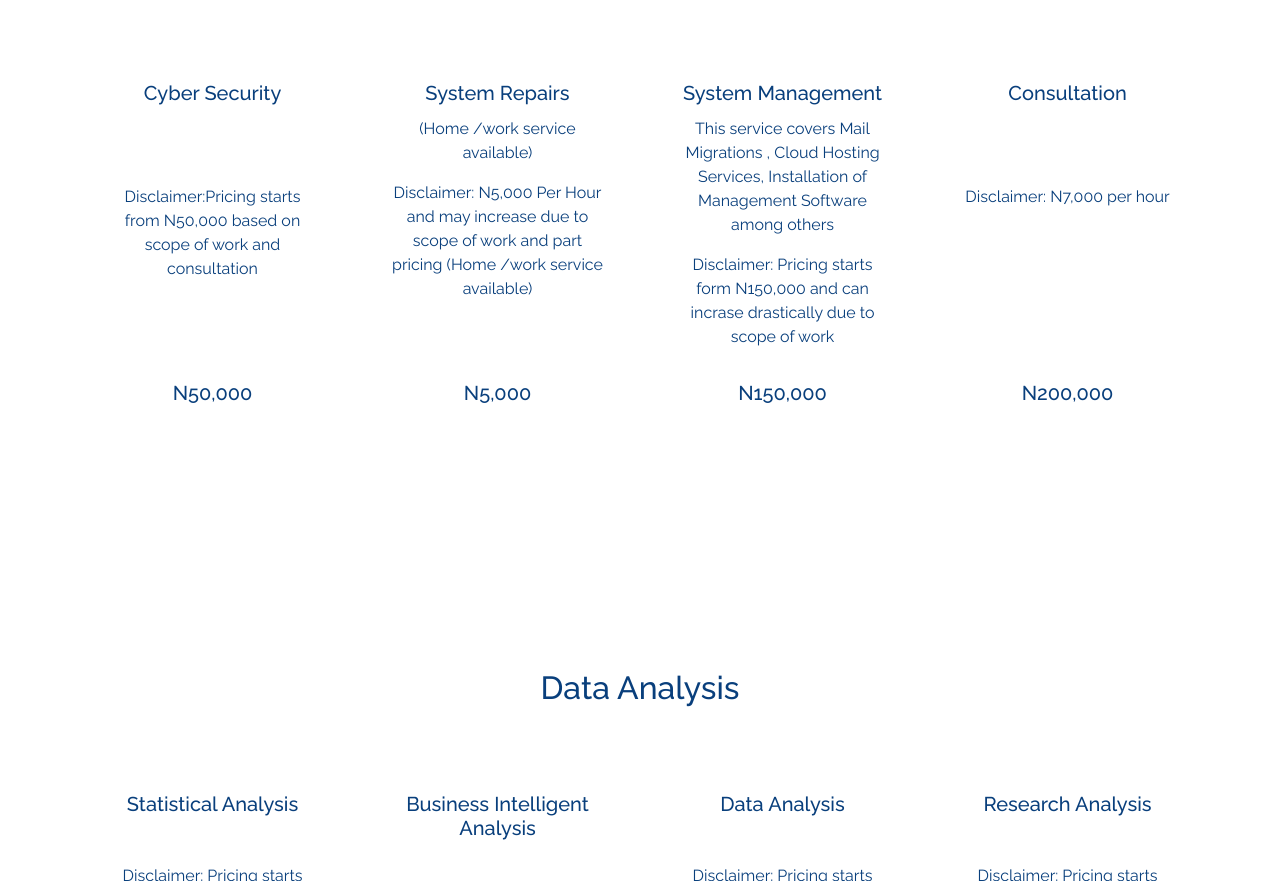
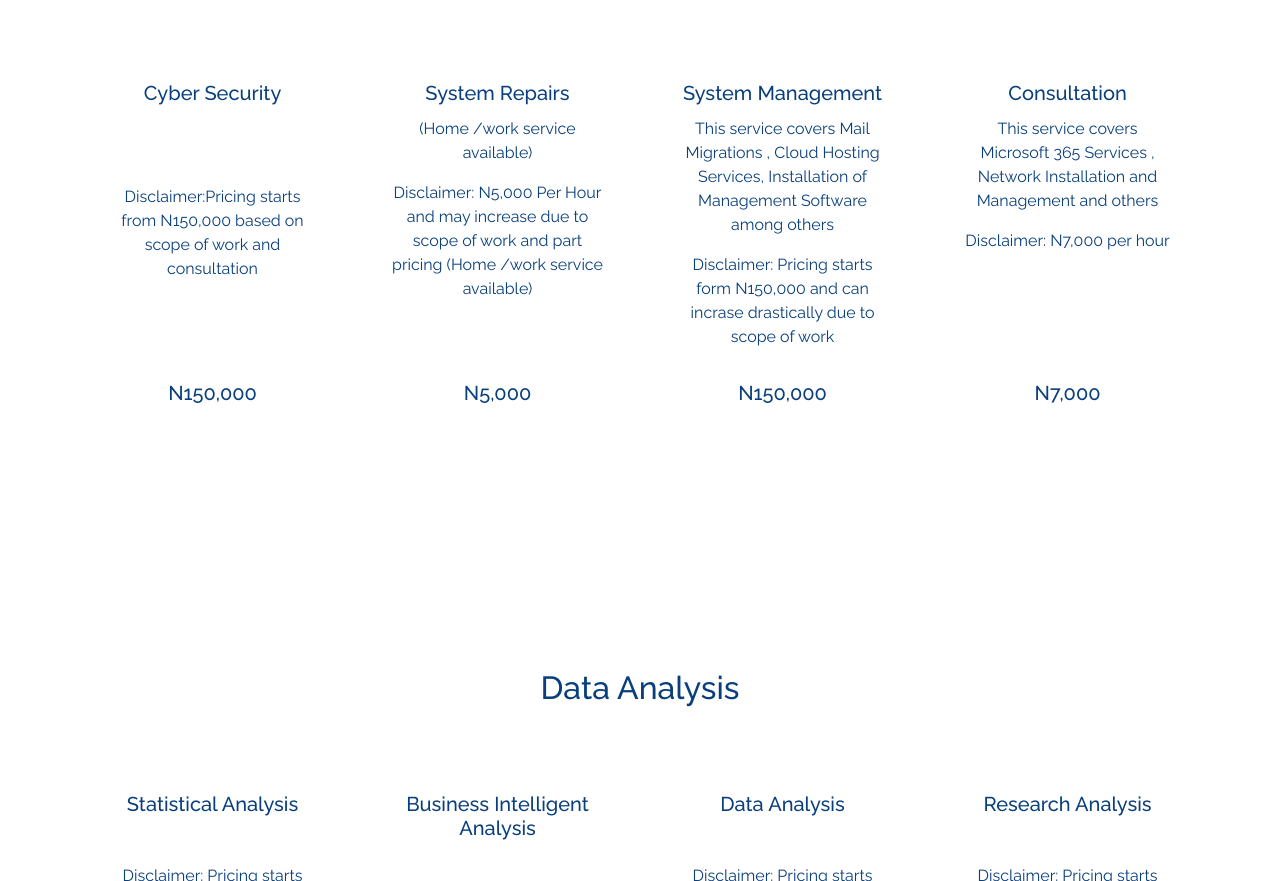
Before and after one commit to judeakinwale/tekksoft, a plain HTML site: page pricing.html in a window 1280 px wide. Shown: the part 1464-2345 px from the top of the page. Drawn offline with Linux system fonts and the light colour scheme.

Commit message:
Updated consulting

```diff
--- a/pricing.html
+++ b/pricing.html
@@ -201,12 +201,12 @@
                             <div class="card-body">
                                 <h5 class="card-title text-blue text-center pb-md-2">Cyber Security</h5>
                                 <p class="card-text text-blue text-center mt-md-5 pt-md-4 px-3">
-                                    Disclaimer:Pricing starts from N50,000
+                                    Disclaimer:Pricing starts from N150,000
                                     based on scope of work and consultation
                                 </p>
                             </div>
                             <div class="card-footer border-0 bg-transparent">
-                                <h5 class="card-title text-blue text-center">N50,000</h5>
+                                <h5 class="card-title text-blue text-center">N150,000</h5>
                             </div>
                         </div>
                         <div class="card border-0">
@@ -240,13 +240,16 @@
                         </div>
                         <div class="card border-0">
                             <div class="card-body">
-                                <h5 class="card-title text-blue text-center pb-md-2">Consultation</h5>
-                                <p class="card-text text-blue text-center mt-md-5 pt-md-4 px-3">
+                                <h5 class="card-title text-blue text-center">Consultation</h5>
+                                <p class="card-text text-blue text-center px-3">
+                                    This service covers Microsoft 365 Services , Network Installation and Management and others
+                                </p>
+                                <p class="card-text text-blue text-center px-3">
                                     Disclaimer: N7,000 per hour
                                 </p>
                             </div>
                             <div class="card-footer border-0 bg-transparent">
-                                <h5 class="card-title text-blue text-center">N200,000</h5>
+                                <h5 class="card-title text-blue text-center">N7,000</h5>
                             </div>
                         </div>
                     </div>
```
